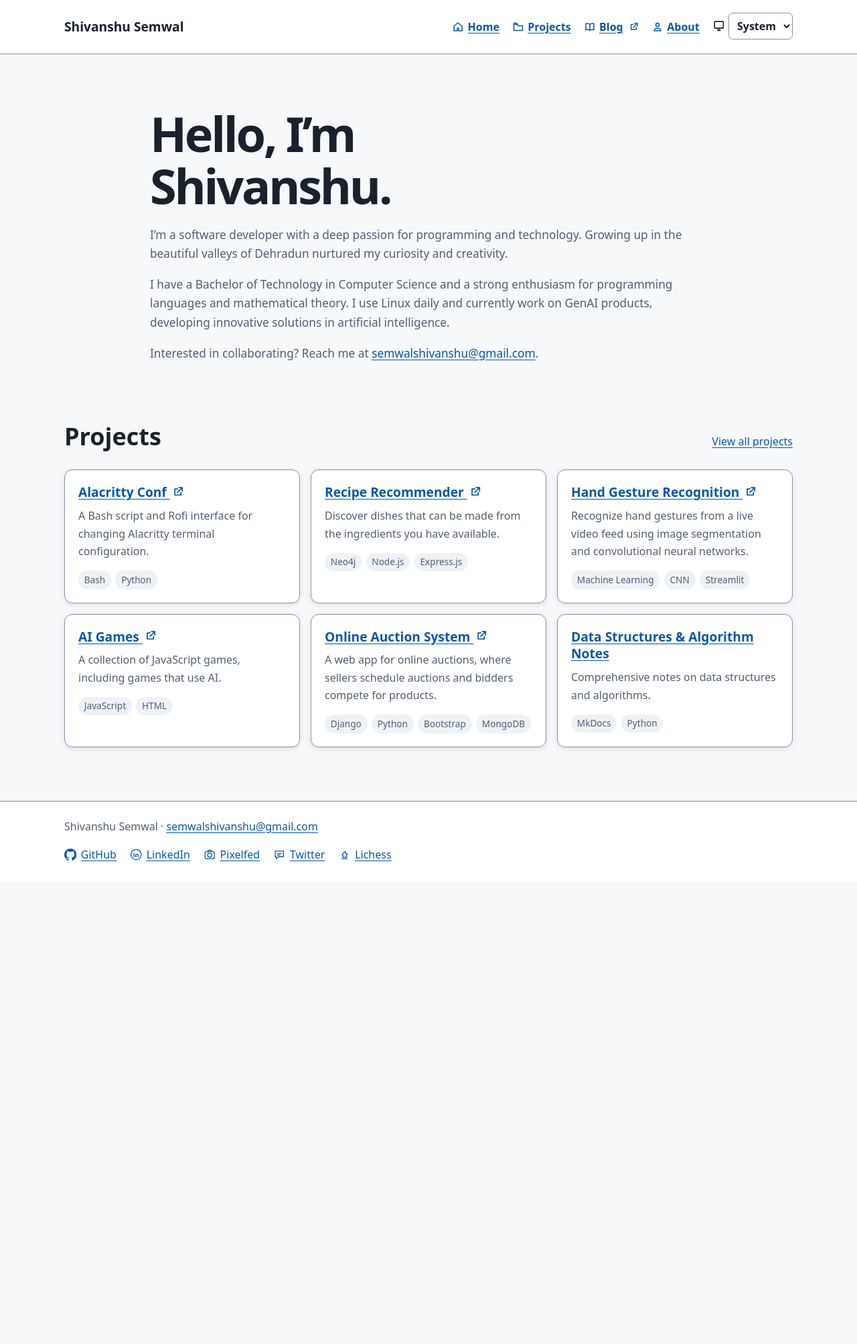
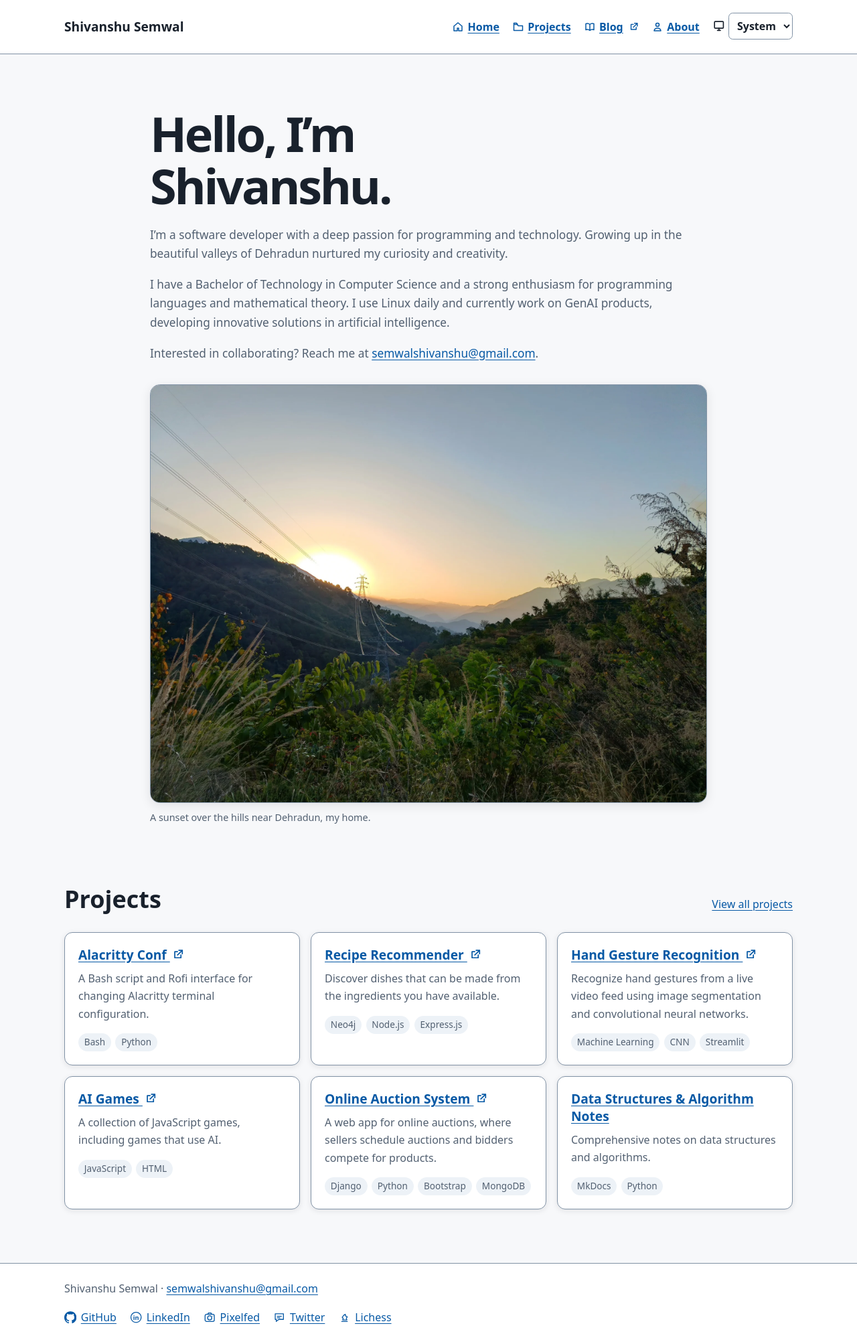
Before and after one commit to shivanshu-semwal/shivanshu-semwal.github.io, a Jekyll site: the page built from index.html, in a window 1280 px wide. Shown: the whole page at 67% size. Built offline with Jekyll 4.4.1, drawn with Linux system fonts in a browser that asks for light colours; before the commit the page ends 1317 px from its top, so only the background shows below that.

Commit message:
Add hometown landscape photo to homepage
Co-authored-by: Copilot App <223556219+Copilot@users.noreply.github.com>

```diff
--- a/assets/css/style.scss
+++ b/assets/css/style.scss
@@ -277,6 +277,25 @@ a:hover {
   font-size: 1.08rem;
 }
 
+.home-landscape {
+  margin: 2rem 0 0;
+}
+
+.home-landscape img {
+  display: block;
+  width: 100%;
+  height: auto;
+  border: 1px solid var(--color-border);
+  border-radius: 0.9rem;
+  box-shadow: 0 4px 16px var(--color-shadow);
+}
+
+.home-landscape figcaption {
+  margin-top: 0.65rem;
+  color: var(--color-muted);
+  font-size: 0.9rem;
+}
+
 .prose > :first-child {
   margin-top: 0;
 }
--- a/index.html
+++ b/index.html
@@ -19,4 +19,17 @@ description: About Shivanshu Semwal, a software developer building GenAI product
     Interested in collaborating? Reach me at
     <a href="mailto:semwalshivanshu@gmail.com">semwalshivanshu@gmail.com</a>.
   </p>
+  <figure class="home-landscape">
+    <picture>
+      <source srcset="{{ '/assets/images/dehradun-sunset.webp' | relative_url }}" type="image/webp">
+      <img
+        src="{{ '/assets/images/dehradun-sunset.jpg' | relative_url }}"
+        alt="Sunset light falling across layered green hills in the Dehradun region."
+        width="4000"
+        height="3000"
+        decoding="async"
+      >
+    </picture>
+    <figcaption>A sunset over the hills near Dehradun, my home.</figcaption>
+  </figure>
 </section>
```
Also changed, not shown: assets/images/dehradun-sunset.webp (added), 1 other file.
